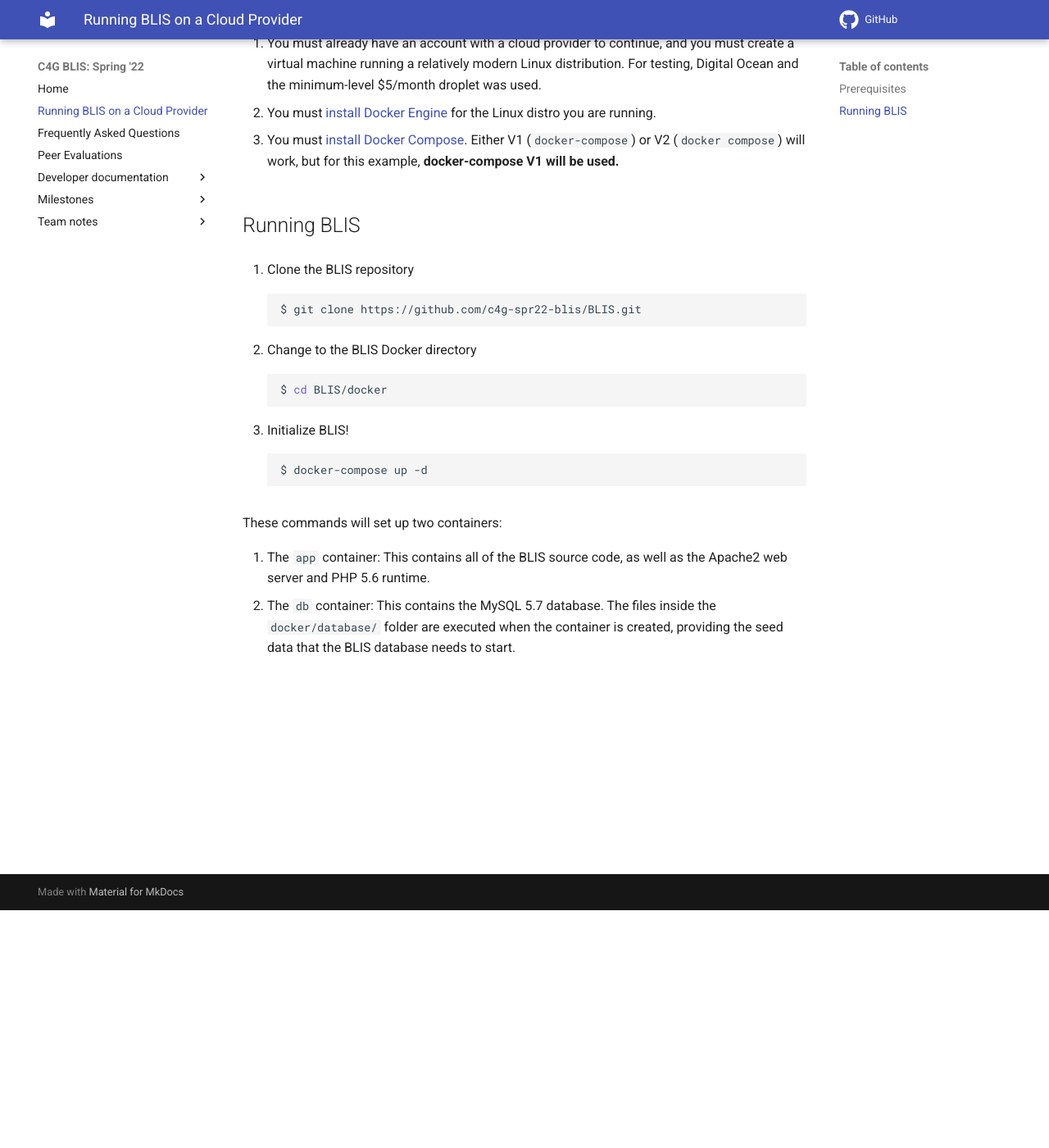
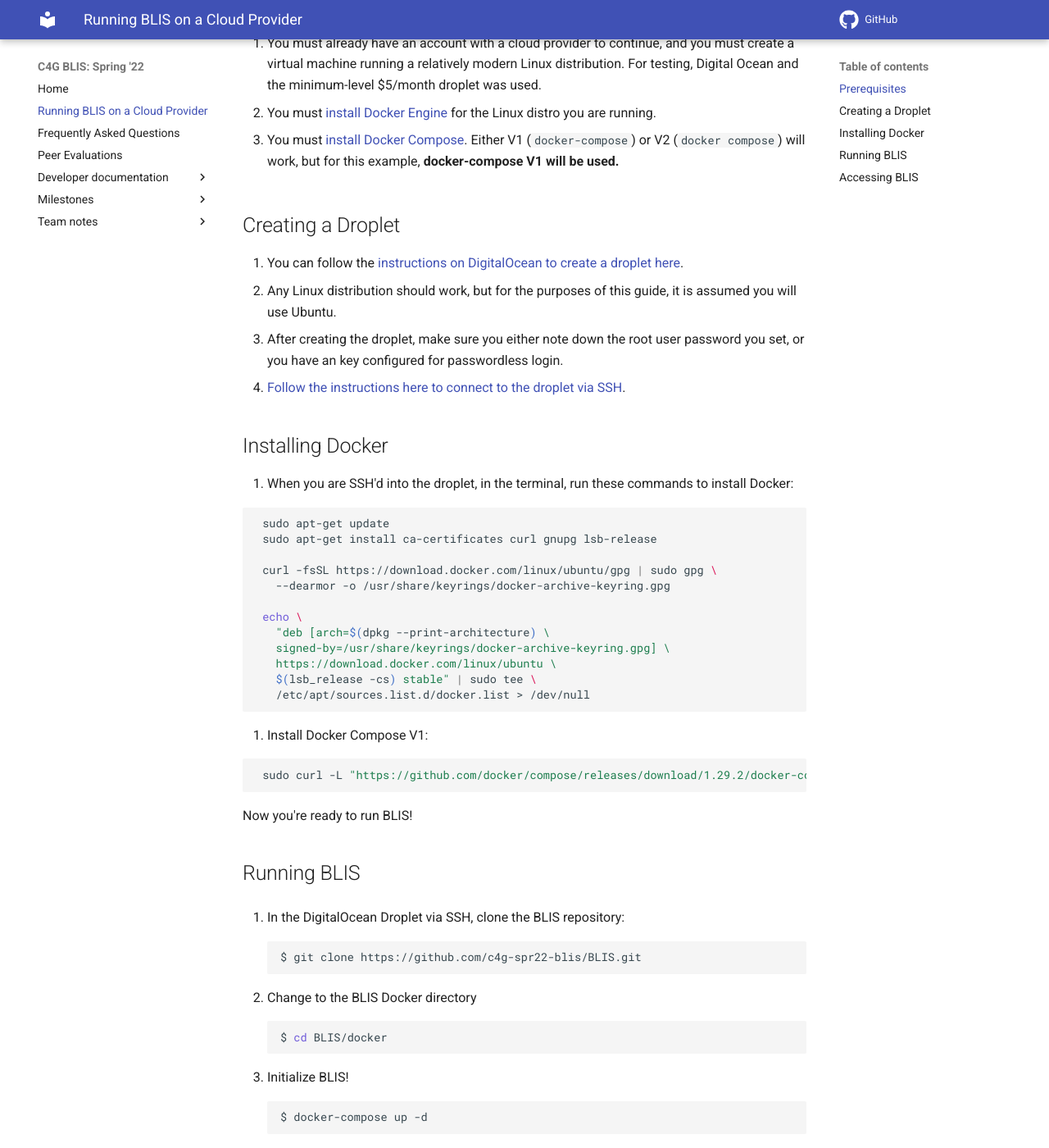
Before and after one commit to c4g-spr22-blis/c4g-spr22-blis.github.io, an MkDocs documentation site: the page built from docs/blis_cloud.md, in a window 1280 px wide and 1400 px high, scrolled down 290 px. Shown: the whole window at 82% size. Built offline with MkDocs 1.6.1 and Material for MkDocs 9.7.7, drawn with Linux system fonts in a browser that asks for light colours; comment, search, counter and statistics services are not loaded; some of the changed text lies outside the part shown.

Commit message:
Update BLIS cloud directions

````diff
--- a/docs/blis_cloud.md
+++ b/docs/blis_cloud.md
@@ -10,9 +10,43 @@
 
 3. You must [install Docker Compose](https://docs.docker.com/compose/). Either V1 (`docker-compose`) or V2 (`docker compose`) will work, but for this example, **docker-compose V1 will be used.**
 
+## Creating a Droplet
+
+1. You can follow the [instructions on DigitalOcean to create a droplet here](https://docs.digitalocean.com/products/droplets/how-to/create/).
+  - Any Linux distribution should work, but for the purposes of this guide, it is assumed you will use Ubuntu.
+2. After creating the droplet, make sure you either note down the root user password you set, or you have an key configured for passwordless login.
+3. [Follow the instructions here to connect to the droplet via SSH](https://docs.digitalocean.com/products/droplets/how-to/connect-with-ssh/).
+
+## Installing Docker
+
+1. When you are SSH'd into the droplet, in the terminal, run these commands to install Docker:
+
+  ```bash
+   sudo apt-get update
+   sudo apt-get install ca-certificates curl gnupg lsb-release
+
+   curl -fsSL https://download.docker.com/linux/ubuntu/gpg | sudo gpg \
+     --dearmor -o /usr/share/keyrings/docker-archive-keyring.gpg
+
+   echo \
+     "deb [arch=$(dpkg --print-architecture) \
+     signed-by=/usr/share/keyrings/docker-archive-keyring.gpg] \
+     https://download.docker.com/linux/ubuntu \
+     $(lsb_release -cs) stable" | sudo tee \
+     /etc/apt/sources.list.d/docker.list > /dev/null
+  ```
+
+2. Install Docker Compose V1:
+
+  ```bash
+   sudo curl -L "https://github.com/docker/compose/releases/download/1.29.2/docker-compose-$(uname -s)-$(uname -m)" -o /usr/local/bin/docker-compose
+  ```
+
+Now you're ready to run BLIS!
+
 ## Running BLIS
 
-1. Clone the BLIS repository
+1. In the DigitalOcean Droplet via SSH, clone the BLIS repository:
 
     ```bash
     $ git clone https://github.com/c4g-spr22-blis/BLIS.git
@@ -34,3 +68,13 @@
 
 1. The `app` container: This contains all of the BLIS source code, as well as the Apache2 web server and PHP 5.6 runtime.
 1. The `db` container: This contains the MySQL 5.7 database. The files inside the `docker/database/` folder are executed when the container is created, providing the seed data that the BLIS database needs to start.
+
+## Accessing BLIS
+
+Now, BLIS should be running. You can access it by visiting a URL that looks like:
+
+```plain
+http://[your droplet IP address]/
+```
+
+Substitute your droplet IP address above - you should have this from SSHing into it.
````
